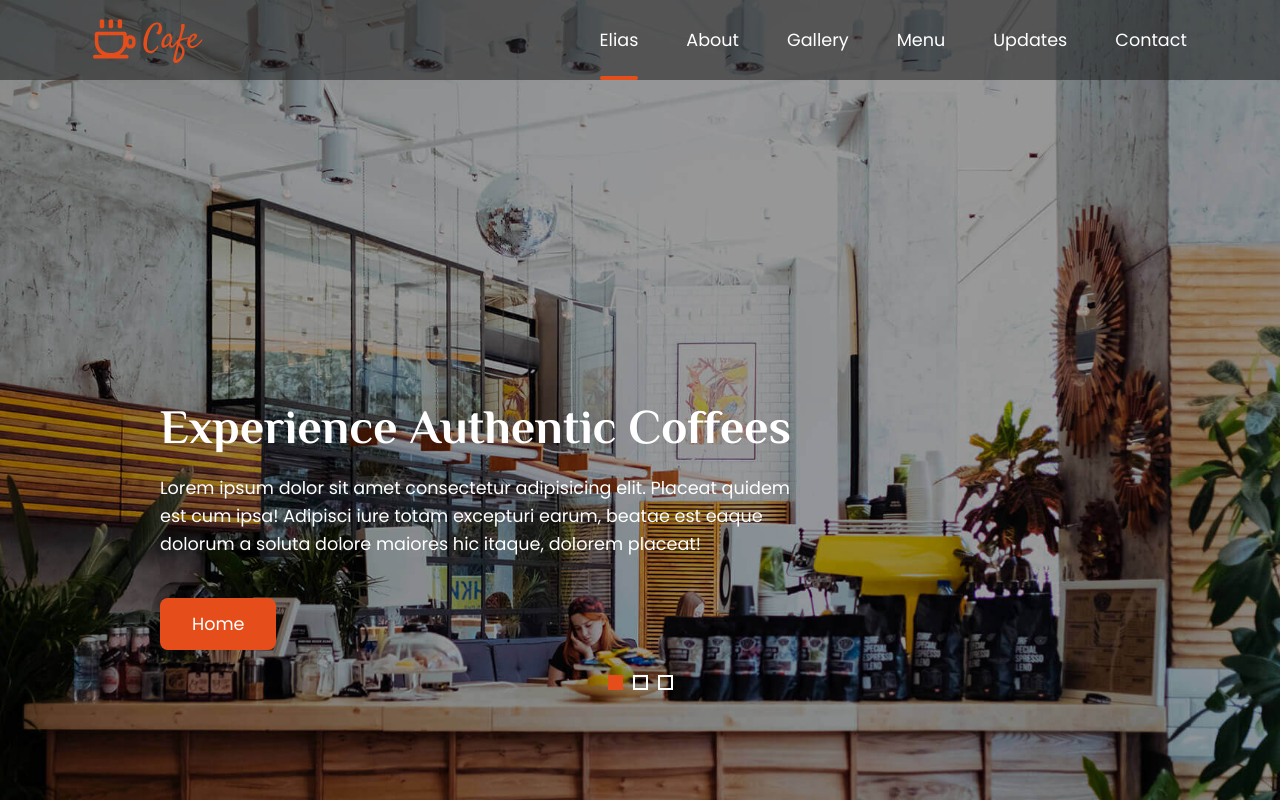
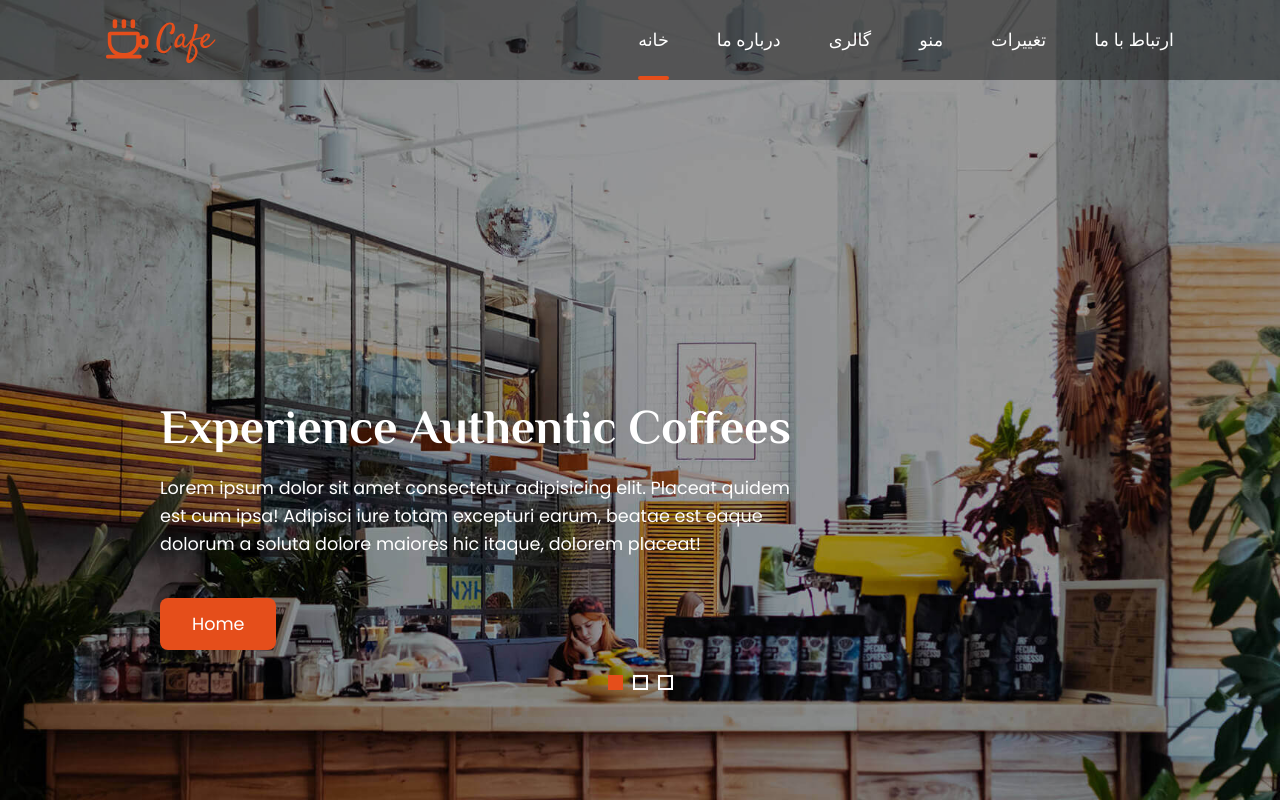
Before and after one commit to Elyas-2084/Project-Html-Css, a plain HTML site: page index.html in a window 1280 px wide. Shown: the top 802 px of the page. Drawn offline with Linux system fonts and the light colour scheme.

```diff
--- a/index.html
+++ b/index.html
@@ -26,12 +26,12 @@
 
             <div class="menu">
                 <ul>
-                    <li class="home"><a href="#main-header">Elias</a></li>
-                    <li><a href="#stories">About</a></li>
-                    <li><a href="#">Gallery</a></li>
-                    <li><a href="#">Menu</a></li>
-                    <li><a href="#">Updates</a></li>
-                    <li><a href="#">Contact</a></li>
+                    <li class="home"><a href="#main-header">خانه</a></li>
+                    <li><a href="#stories">درباره ما</a></li>
+                    <li><a href="#">گالری</a></li>
+                    <li><a href="#">منو</a></li>
+                    <li><a href="#">تغییرات</a></li>
+                    <li><a href="#">ارتباط با ما</a></li>
                 </ul>
 
             </div>
```
